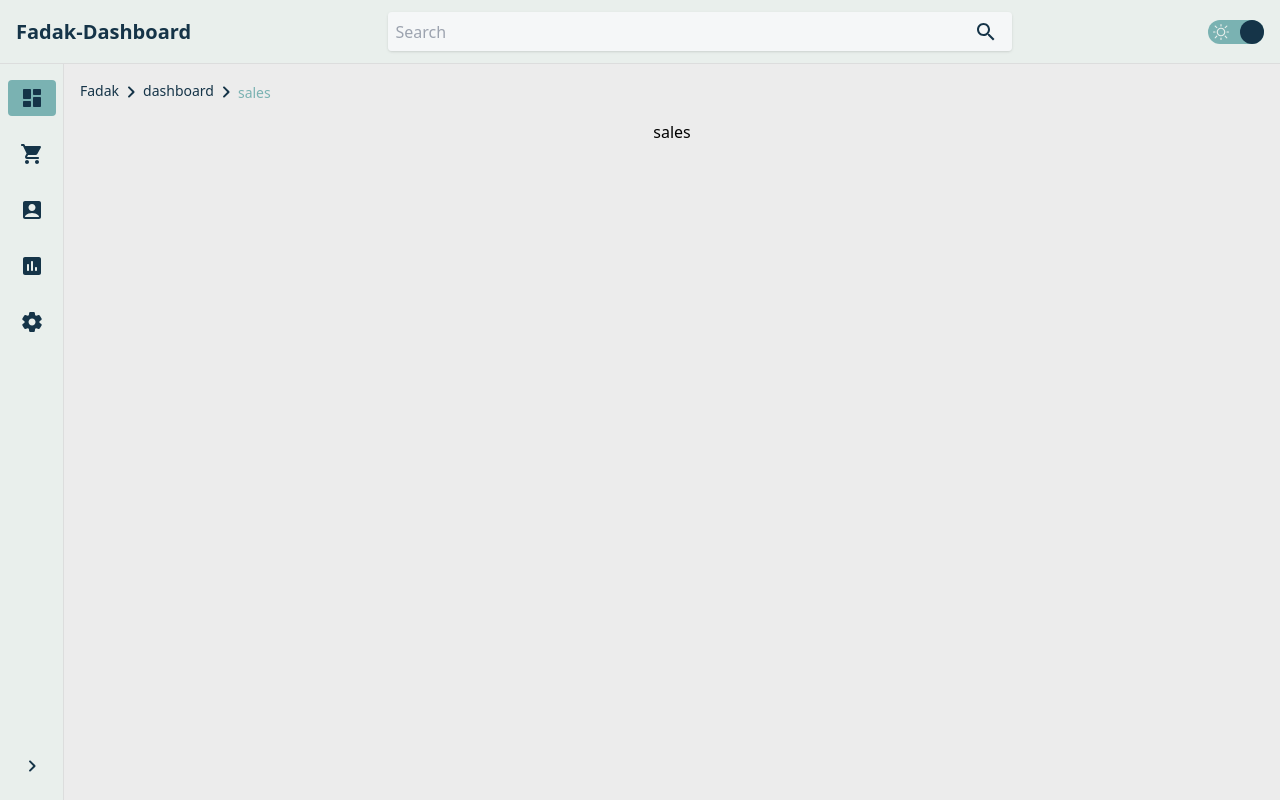
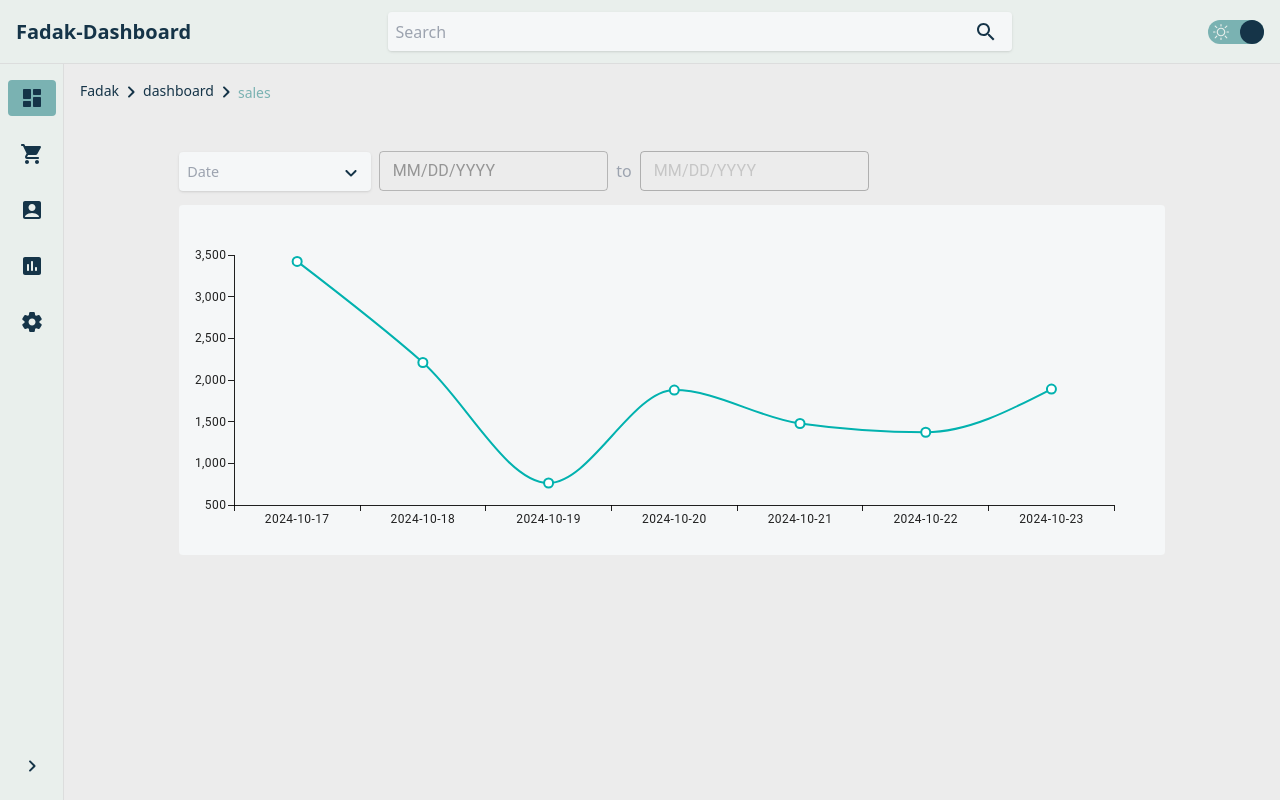
Before and after one commit to sahandasg/Fadak-Dashboard, a React (Create React App) app: page /dashboard/sales in a window 1280 px wide. Built offline with nearby package versions, Linux system fonts and the light colour scheme.

Commit message:
develop Sales.jsx #16

```diff
--- a/src/app/components/Body/Dashboard/Sales.jsx
+++ b/src/app/components/Body/Dashboard/Sales.jsx
@@ -1,9 +1,90 @@
-import React from 'react';
+import React, {useEffect} from 'react';
+import Chart from "../../Chart/Chart"
+import SelectBox from "../../SelectBox";
+import CustomDatePicker from "../../CustomDatePicker/CustomDatePicker";
+import dayjs from 'dayjs';
 
 
 function Sales(props) {
+    //selector
+    const toDay = [new Date().toJSON().slice(0, 10)]
+    const customDate = (dayNum, skipNum) => {
+        return [...Array(dayNum)].map(
+            (_, i) => {
+                const d = new Date()
+                d.setDate(d.getDate() - (i * skipNum))
+                return d.toJSON().slice(0, 10)
+            }
+        ).reverse()
+    }
+    const date = [toDay, 'Last 7 days', 'Last month', 'Last 3 months', 'Last 6 months', 'Last 12 months'];
+    const [selectedItem, setSelectedItem] = React.useState(customDate(7, 1));
+
+    const selectHandler = (item) => {
+        switch (item) {
+            case toDay:
+                setSelectedItem(toDay);
+                break
+            case 'Last 7 days':
+                setSelectedItem(customDate(7, 1));
+                break
+            case 'Last month':
+                setSelectedItem(customDate(8, 4));
+                break
+            case 'Last 3 months':
+                setSelectedItem(customDate(3, 30));
+                break
+            case 'Last 6 months':
+                setSelectedItem(customDate(6, 30))
+                break
+            case 'Last 12 months':
+                setSelectedItem(customDate(12, 30))
+                break
+            default :
+                setSelectedItem(customDate(7, 1))
+        }
+    }
+
+    //calender
+    const [startDate, setStartDate] = React.useState()
+    const [endDate, setEndDate] = React.useState()
+    const [minDate, setMinDate] = React.useState()
+    const [disableCalender, setDisableCalender] = React.useState(true)
+
+    const handelChangeStart = (e) => {
+        setStartDate(dayjs(e).add(1, "day"))
+        setMinDate(dayjs(e).add(1, "day"))
+        setDisableCalender(false)
+    }
+    const handelChangeEnd = (e) => {
+        setEndDate(dayjs(e).add(1, "day"))
+    }
+
+    useEffect(() => {
+        const daysNum = (endDate - startDate) / (1000 * 3600 * 24)
+        if (daysNum) {
+            const customDays = [...Array(daysNum)].map((_, i) => {
+                return dayjs(dayjs(startDate).add(1, "day")).add(i, "day").$d.toJSON().slice(0, 10)
+            })
+            const customDate = [startDate.$d.toJSON().slice(0, 10), ...customDays]
+            setSelectedItem(customDate)
+        }
+    }, [endDate]);
+
     return (
-       <div>sales</div>
+        <div className="flex flex-wrap gap-4 justify-center mt-8 px-6 xl:w-[85%] w-full text-secondary">
+            <div className="flex w-full sm:flex-nowrap flex-wrap gap-4">
+                <div className="flex justify-between items-center gap-2 lg:w-[70%] w-full h-[37px] rounded">
+                    <div className="w-full sm:w-[30%] mt-auto">
+                        <SelectBox placeHolder={"Date"} data={date} selectHandler={selectHandler}/>
+                    </div>
+                    <CustomDatePicker handelChange={handelChangeStart} disabled={false}/>
+                    <p className='text-[#9CA3AF]'>to</p>
+                    <CustomDatePicker minDate={minDate} handelChange={handelChangeEnd} disabled={disableCalender}/>
+                </div>
+            </div>
+            <Chart date={selectedItem}/>
+        </div>
     );
 }
 
```
